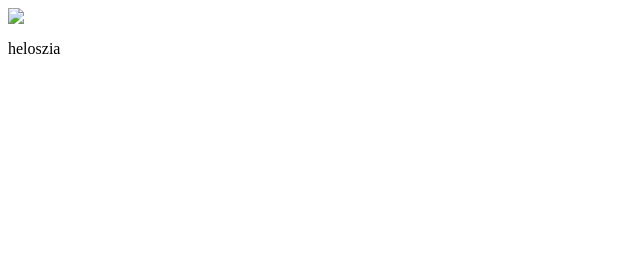
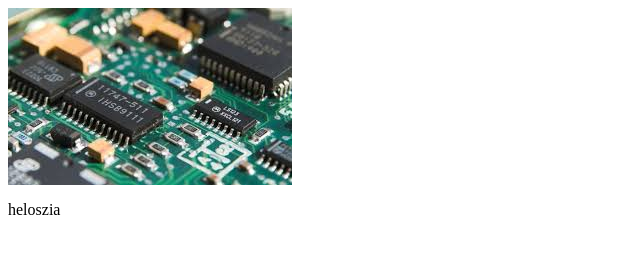
Before and after one commit to Viking690/portfolio, a plain HTML site: page index.html in a window 1280 px wide. Shown: the whole page, without its empty margins (0-640 px from the left). Drawn offline with Linux system fonts and the light colour scheme.

Commit message:
Update index.html

```diff
--- a/index.html
+++ b/index.html
@@ -2,7 +2,7 @@
 <head>
 </head>
 <body>
-  <img src="elektronika/download.jpg">
+  <img src="kepek/11/a/elektronika/download.jpg">
 <p> heloszia </p>
 </body>
 </html>
```
